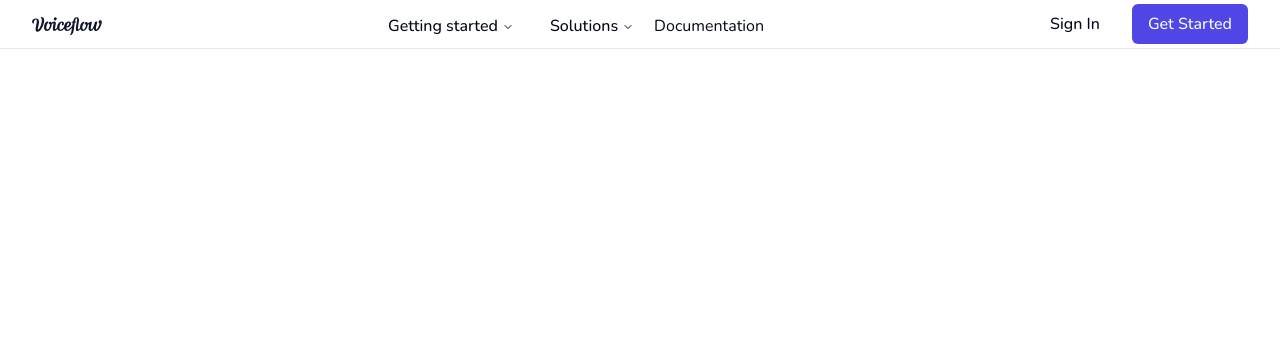
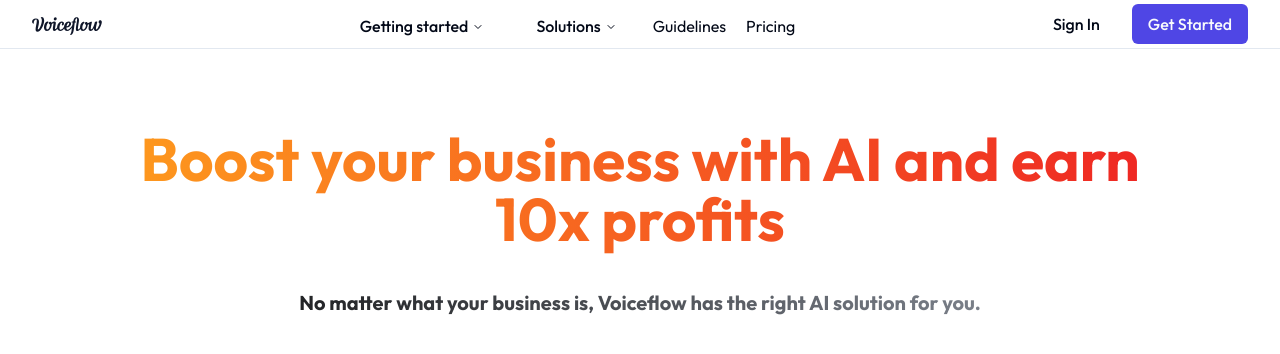
Before and after one commit to Abhishek-M-K/Voiceflow-landing, a Next.js app: page / in a window 1280 px wide. Shown: the top 354 px of the page. Built offline with nearby package versions, Linux system fonts and the light colour scheme; grey boxes are pictures that could not be loaded.

Commit message:
chore : add hero-section

```diff
--- /dev/null
+++ b/app/first-section/page.tsx
@@ -0,0 +1,37 @@
+const FirstSection = () => {
+  return (
+    <section
+      className="md:py-20 py-10 bg-gradient-to-r
+    from gray-00  to-gray-200 spacey-10"
+    >
+      <div className="container mx-auto text-center">
+        <div
+          className="text-6xl flex justify-center font-bold md:px-20 pb-10
+            text-gradient bg-gradient-to-r from-[#ffa31d] to-[#ed1c24]
+            bg-clip-text text-transparent
+        "
+        >
+          Boost your business with AI and earn 10x profits
+        </div>
+
+        <p
+          className="text-lg md:text-xl md-10 font-bold
+        bg-gradient-to-r from-black to-gray-400
+        bg-clip-text text-transparent
+        "
+        >
+          No matter what your business is, Voiceflow has the right AI solution
+          for you.
+        </p>
+
+        <div className="pt-10 w-full">
+          <video className="rounded-xl" muted loop autoPlay>
+            <source src="/content/hero-video.mp4" type="video/mp4" />
+          </video>
+        </div>
+      </div>
+    </section>
+  );
+};
+
+export default FirstSection;
--- a/app/layout.tsx
+++ b/app/layout.tsx
@@ -1,8 +1,8 @@
 import type { Metadata } from "next";
-import { Nunito } from "next/font/google";
+import { Outfit } from "next/font/google";
 import "./globals.css";
 
-const font = Nunito({ subsets: ["latin"] });
+const font = Outfit({ subsets: ["latin"] });
 
 export const metadata: Metadata = {
   title: "Create Next App",
--- a/app/navbar/navigation-bar.tsx
+++ b/app/navbar/navigation-bar.tsx
@@ -59,7 +59,7 @@
 export function NavigationMenuBar() {
   return (
     <NavigationMenu>
-      <NavigationMenuList>
+      <NavigationMenuList className="hidden md:flex md:gap-x-4">
         <NavigationMenuItem>
           <NavigationMenuTrigger>Getting started</NavigationMenuTrigger>
           <NavigationMenuContent>
@@ -103,7 +103,12 @@
         </NavigationMenuItem>
         <NavigationMenuItem>
           <Link href="/docs" legacyBehavior passHref>
-            <NavigationMenuLink>Documentation</NavigationMenuLink>
+            <NavigationMenuLink>Guidelines</NavigationMenuLink>
+          </Link>
+        </NavigationMenuItem>
+        <NavigationMenuItem>
+          <Link href="/pricing" legacyBehavior passHref>
+            <NavigationMenuLink>Pricing</NavigationMenuLink>
           </Link>
         </NavigationMenuItem>
       </NavigationMenuList>
--- a/app/page.tsx
+++ b/app/page.tsx
@@ -1,9 +1,11 @@
+import FirstSection from "./first-section/page";
 import Navbar from "./navbar/page";
 
 export default function Home() {
   return (
     <div>
       <Navbar />
+      <FirstSection />
     </div>
   );
 }
```
Also changed, not shown: 1 other file (tests, documents, lock files or other folders).
